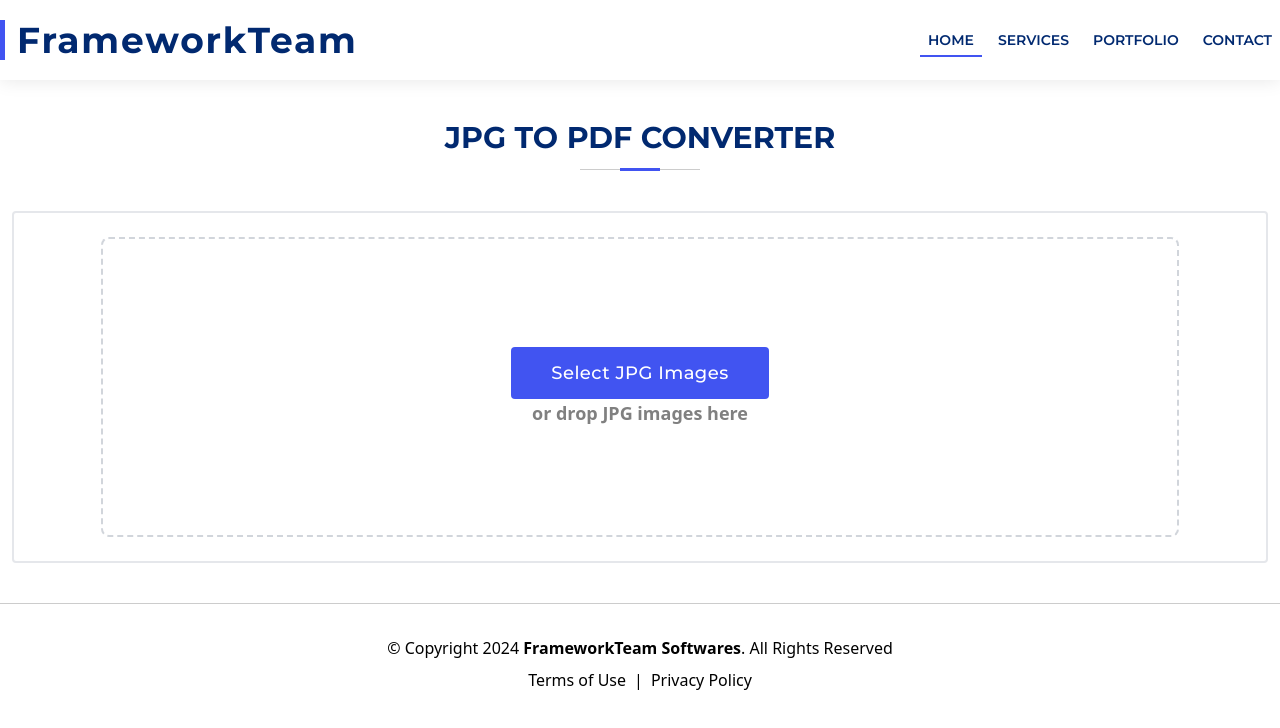
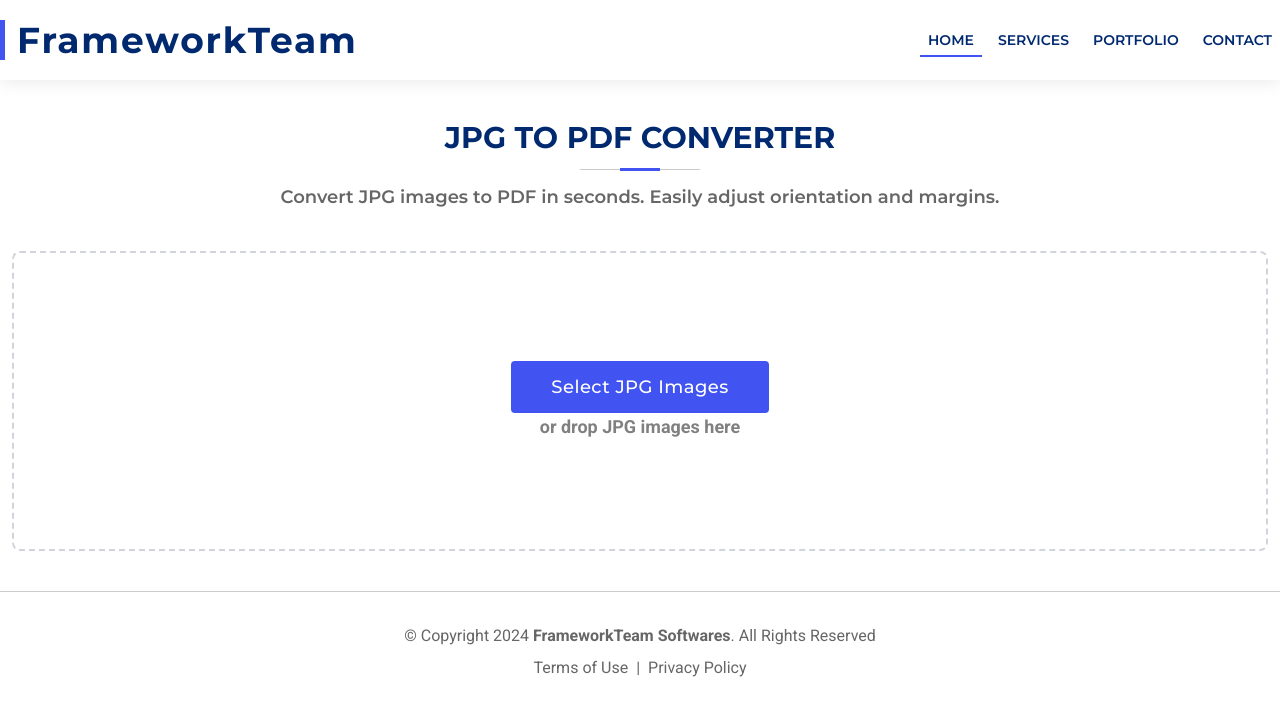
Before and after one commit to ChauhanJaved/jpg-to-pdf-converter, a Next.js app: page / in a window 1280 px wide. Shown: the top 728 px of the page. Built offline with nearby package versions, Linux system fonts and the light colour scheme.

Commit message:
dropzon refector

```diff
--- a/src/app/layout.tsx
+++ b/src/app/layout.tsx
@@ -1,4 +1,5 @@
 //Internal imports
+import { roboto } from "@/components/font/font";
 import "./globals.css";
 import Footer from "@/components/Footer";
 import Header from "@/components/Header";
@@ -18,6 +19,7 @@ export default function RootLayout({
   return (
     <html lang="en">
       <body
+        className={`${roboto.className} bg-white text-base font-normal text-black-600`}
       >
         <Header />
         {children}
--- a/src/components/Footer.tsx
+++ b/src/components/Footer.tsx
@@ -16,14 +16,16 @@ export default function Footer(props: PropsFooter) {
       </p>
       <div className="mt-2">
         <Link
-          href="/terms-of-use"
+          href="https://www.frameworkteam.com/terms-of-use.html"
+          target="_blank"
           className="hover:text-black-800 active:text-black-800"
         >
           Terms of Use
         </Link>
         <span className="mx-2">|</span>
         <Link
-          href="/privacy-policy"
+          href="https://www.frameworkteam.com/privacy-policy.html"
+          target="_blank"
           className="hover:text-black-800 active:text-black-800"
         >
           Privacy Policy
--- a/src/components/Hero.tsx
+++ b/src/components/Hero.tsx
@@ -4,7 +4,7 @@
 //Internal imports
 
 import { HeaderNavItems } from "@/data/website-data";
-import FileUploader from "./UI/Dropzone";
+import Dropzone from "./UI/Dropzone";
 import SectionHeader from "./UI/SectionHeader";
 
 const Hero = () => {
@@ -13,10 +13,11 @@ const Hero = () => {
       id={HeaderNavItems.Home}
       className="relative m-auto mt-[80px] flex w-full scroll-m-[80px] flex-col items-center justify-start px-3 py-10 xl:max-w-screen-xl"
     >
-      <SectionHeader caption="JPG to PDF Converter" />
-      <div className="mt-10 flex w-full items-center justify-center rounded border-2">
-        <FileUploader />
-      </div>
+      <SectionHeader
+        caption="JPG to PDF Converter"
+        desc="Convert JPG images to PDF in seconds. Easily adjust orientation and margins."
+      />
+      <Dropzone />
     </section>
   );
 };
--- a/src/components/UI/Dropzone.tsx
+++ b/src/components/UI/Dropzone.tsx
@@ -31,11 +31,11 @@ const Dropzone: React.FC = () => {
     setFilePreviews(updatedPreviews);
   };
   return (
-    <div className="w-[90%] p-6">
+    <div className="mt-10 w-full">
       {/* Drag and drop area */}
       <div
         {...getRootProps()}
-        className={`flex h-[300px] w-full flex-col items-center justify-center rounded-lg border-2 border-dashed p-6 text-center transition ${
+        className={`flex h-[300px] w-full flex-col items-center justify-center rounded-lg border-2 border-dashed text-center transition ${
           isDragActive ? "border-blue-500 bg-blue-50" : "border-gray-300"
         }`}
       >
```
